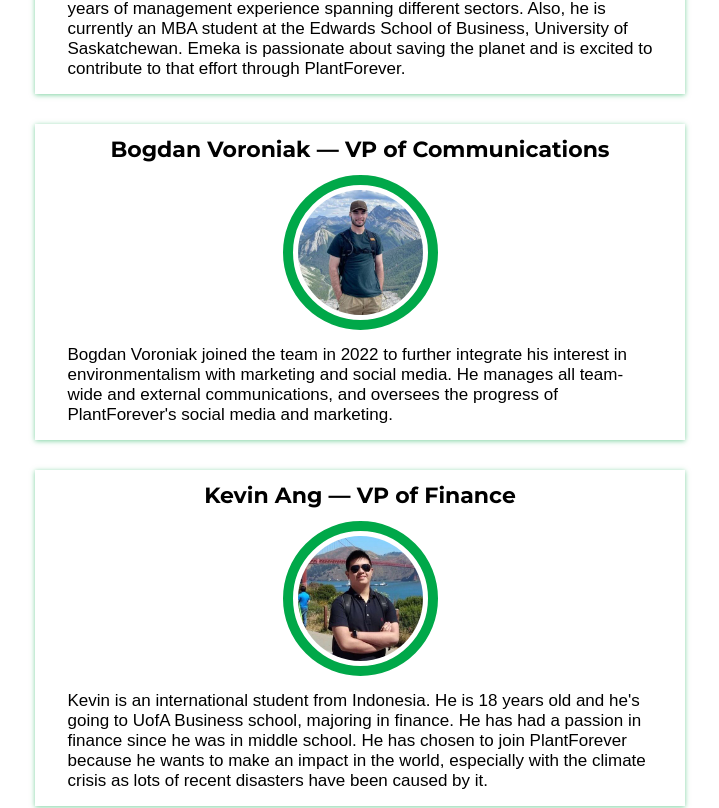
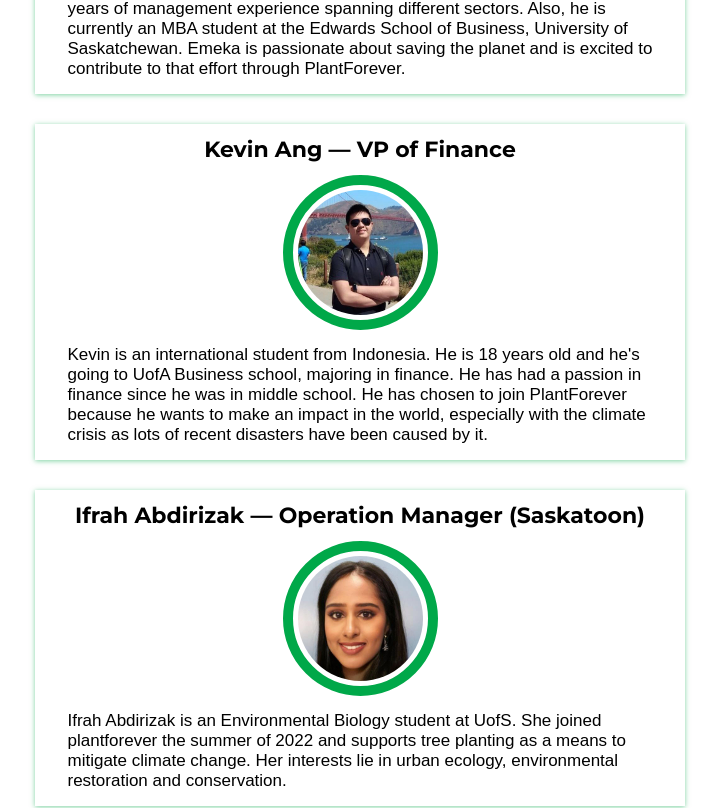
Before and after one commit to cocoliliace/PlantForever, a Vue app: page /meet-our-team in a window 1280 px wide. Shown: the part 1540-2348 px from the top of the page, without its empty margins (280-999 px from the left). Built offline with nearby package versions, Linux system fonts and the light colour scheme.

Commit message:
add ifrah to team page

```diff
--- a/src/views/Team.vue
+++ b/src/views/Team.vue
@@ -61,13 +61,6 @@
             "Emeka is passionate about saving the planet and is excited to contribute to that effort through PlantForever."]
         },
         {
-          name: "Bogdan Voroniak",
-          title: "VP of Communications",
-          photo: "bogdan",
-          story: ["Bogdan Voroniak joined the team in 2022 to further integrate his interest in environmentalism with marketing and social media. " +
-            "He manages all team-wide and external communications, and oversees the progress of PlantForever's social media and marketing."]
-        },
-        {
           name: "Kevin Ang",
           title: "VP of Finance",
           photo: "kevin",
@@ -76,6 +69,14 @@
             "He has had a passion in finance since he was in middle school. " +
             "He has chosen to join PlantForever because he wants to make an impact in the world, " +
             "especially with the climate crisis as lots of recent disasters have been caused by it."]
+        },
+        {
+          name: "Ifrah Abdirizak",
+          title: "Operation Manager (Saskatoon)",
+          photo: "ifrah",
+          story: ["Ifrah Abdirizak is an Environmental Biology student at UofS. " +
+            "She joined plantforever the summer of 2022 and supports tree planting as a means to mitigate climate change. " +
+            "Her interests lie in urban ecology, environmental restoration and conservation."]
         },
         {
           name: "Parshva Shah",
```
Also changed, not shown: src/assets/team/ifrah.jpg (added).
